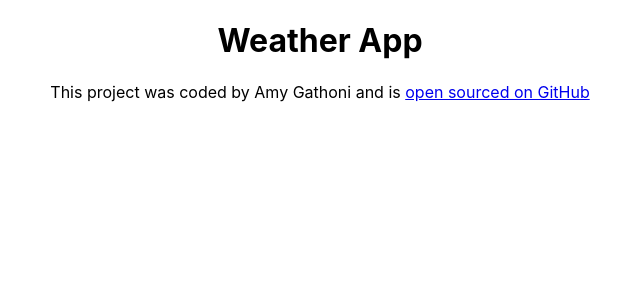
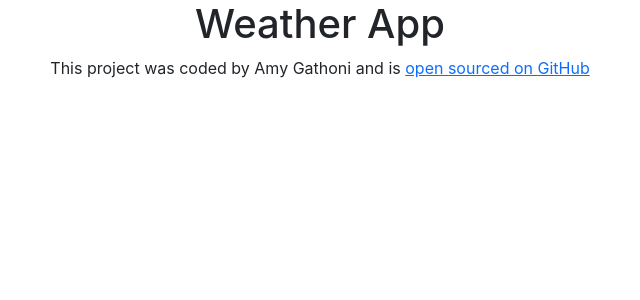
Before and after one commit to 19Amy/react-weather-app, a React (Create React App) app: page / in a window 1280 px wide. Shown: the top 300 px of the page, without its empty margins (320-960 px from the left). Built offline with nearby package versions, Linux system fonts and the light colour scheme.

Commit message:
added bootstrap

```diff
--- a/package.json
+++ b/package.json
@@ -6,7 +6,9 @@
     "@testing-library/jest-dom": "^5.17.0",
     "@testing-library/react": "^13.4.0",
     "@testing-library/user-event": "^13.5.0",
+    "bootstrap": "^5.3.1",
     "react": "^18.2.0",
+    "react-bootstrap": "^2.8.0",
     "react-dom": "^18.2.0",
     "react-scripts": "5.0.1",
     "web-vitals": "^2.1.4"
--- a/src/App.js
+++ b/src/App.js
@@ -1,17 +1,24 @@
-import logo from './logo.svg';
+
 import './App.css';
+import Button from 'react-bootstrap/Button';
 
 function App() {
   return (
     <div className="App">
+      <div className='container'>
+
         <h1>Weather App</h1>
         <footer>
            This project was coded by Amy Gathoni and is {' '}
 
-        <a href='https://github.com/19Amy/react-weather-app' target='_blank'>
+          <a href='https://github.com/19Amy/react-weather-app' target='_blank' rel="noreferrer">
              open sourced on GitHub
           </a>
+
         </footer>
+
+      </div>
+
 
     </div>
   );
--- a/src/index.js
+++ b/src/index.js
@@ -1,5 +1,6 @@
 import React from 'react';
 import ReactDOM from 'react-dom/client';
+import 'bootstrap/dist/css/bootstrap.min.css';
 import './index.css';
 import App from './App';
 import reportWebVitals from './reportWebVitals';
```
Also changed, not shown: 1 other file (tests, documents, lock files or other folders). Lines whose indentation alone changed are shown as unchanged.
